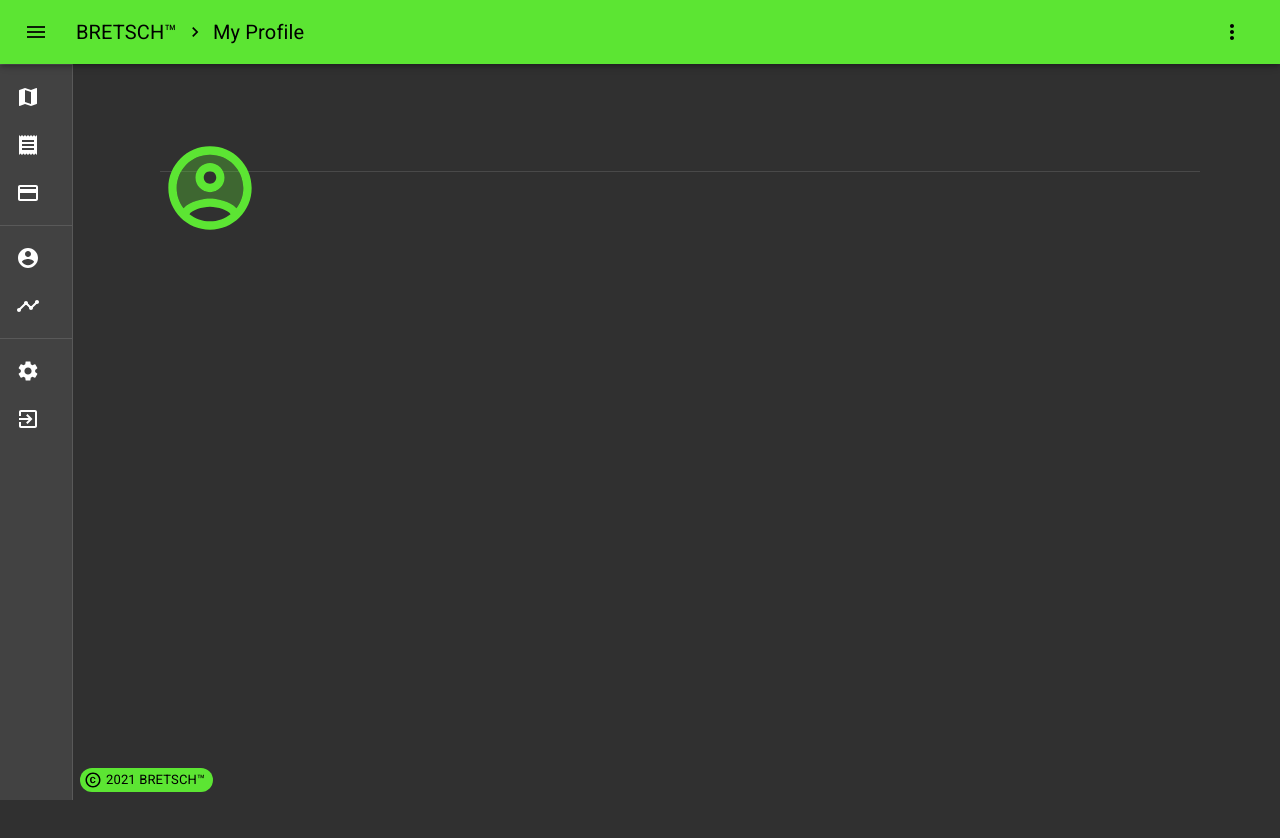
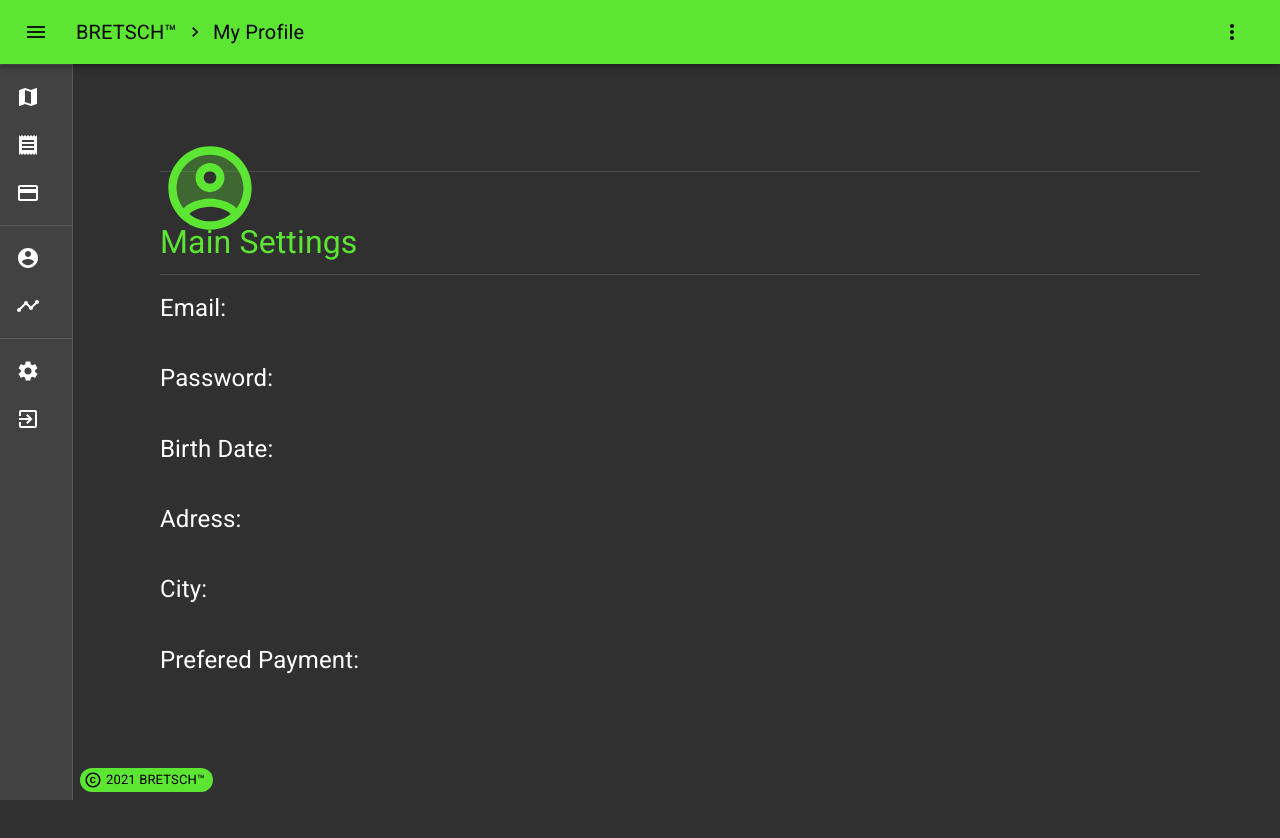
Before and after one commit to eliahvo/e-vehicle-rental, a React (Create React App) app in the folder bretsch-app/bretsch-frontend/: page /profile in a window 1280 px wide. Shown: the top 838 px of the page. Built offline with nearby package versions, Linux system fonts and the light colour scheme; no server answers.

Commit message:
Main Settings added to ProfilePage

```diff
--- a/bretsch-app/bretsch-frontend/src/pages/Profile/ProfilePage.tsx
+++ b/bretsch-app/bretsch-frontend/src/pages/Profile/ProfilePage.tsx
@@ -3,8 +3,14 @@ import React, { useEffect, useState } from 'react';
 import AccountCircleTwoToneIcon from '@material-ui/icons/AccountCircleTwoTone';
 import styled from 'styled-components';
 import { User } from '../../util/EntityInterfaces';
-import { Divider } from '@material-ui/core';
+import { Divider, Grid, makeStyles } from '@material-ui/core';
 import Box from '@material-ui/core/Box';
+
+const useStyles = makeStyles((theme) => ({
+  headings: {
+    color: theme.palette.primary.main,
+  },
+}));
 
 export const MyProfile = styled.div`
   margin: 5rem 5rem 10rem 10rem;
@@ -15,8 +21,18 @@ export const ProfileName = styled.div`
   margin: -5.5rem 0 0 10rem;
 `;
 
+export const SectionTitle = styled.div`
+  font-size: 2rem;
+  margin: 3rem 0 0 0;
+`;
+export const Section = styled.div`
+  font-size: 1.5rem;
+  margin: 1rem 0 0 0;
+`;
+
 export const ProfilePage = () => {
   const [profile, setProfile] = useState<User>();
+  const classes = useStyles();
 
   const fetchProfile = async function () {
     const profileRequest = await fetch(`/api/user/1`, {
@@ -45,6 +61,62 @@ export const ProfilePage = () => {
         <Box mt={2}>
           <Divider />
         </Box>
+        <SectionTitle className={classes.headings}>
+          Main Settings
+          <Box mt={1}>
+            <Divider />
+          </Box>
+        </SectionTitle>
+        <Section>
+          <Grid container spacing={9}>
+            <Grid item xs={3}>
+              Email:
+            </Grid>
+            <Grid item xs={4}>
+              {profile?.email}
+            </Grid>
+          </Grid>
+          <Grid container spacing={9}>
+            <Grid item xs={3}>
+              Password:
+            </Grid>
+            <Grid item xs={4}>
+              {profile?.hashedPassword}
+            </Grid>
+          </Grid>
+          <Grid container spacing={9}>
+            <Grid item xs={3}>
+              Birth Date:
+            </Grid>
+            <Grid item xs={4}>
+              {profile?.birthDate}
+            </Grid>
+          </Grid>
+          <Grid container spacing={9}>
+            <Grid item xs={3}>
+              Adress:
+            </Grid>
+            <Grid item xs={4}>
+              {profile?.streetPlusNumber}
+            </Grid>
+          </Grid>
+          <Grid container spacing={9}>
+            <Grid item xs={3}>
+              City:
+            </Grid>
+            <Grid item xs={4}>
+              {profile?.city}
+            </Grid>
+          </Grid>
+          <Grid container spacing={9}>
+            <Grid item xs={3}>
+              Prefered Payment:
+            </Grid>
+            <Grid item xs={4}>
+              {profile?.preferedPayment}
+            </Grid>
+          </Grid>
+        </Section>
       </MyProfile>
     </Layout>
   );
```
